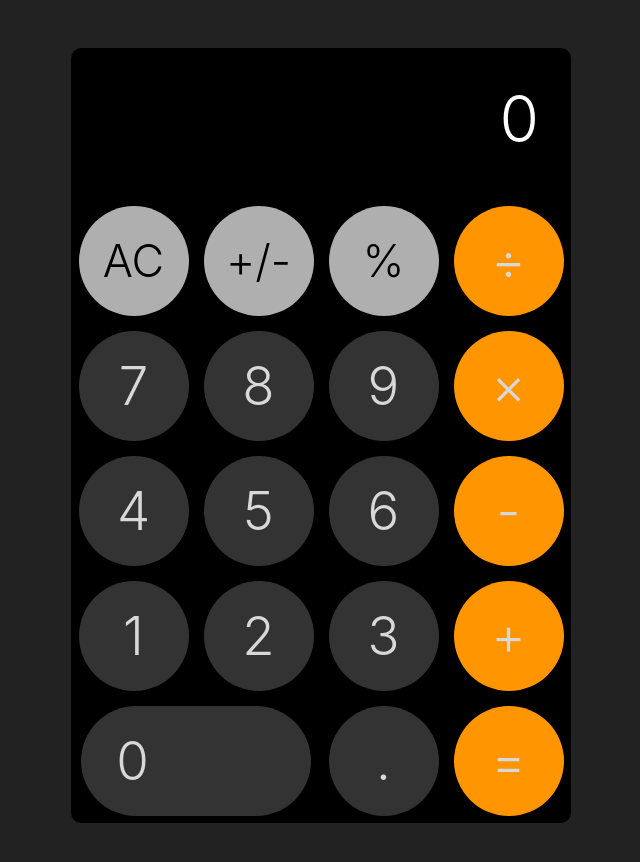
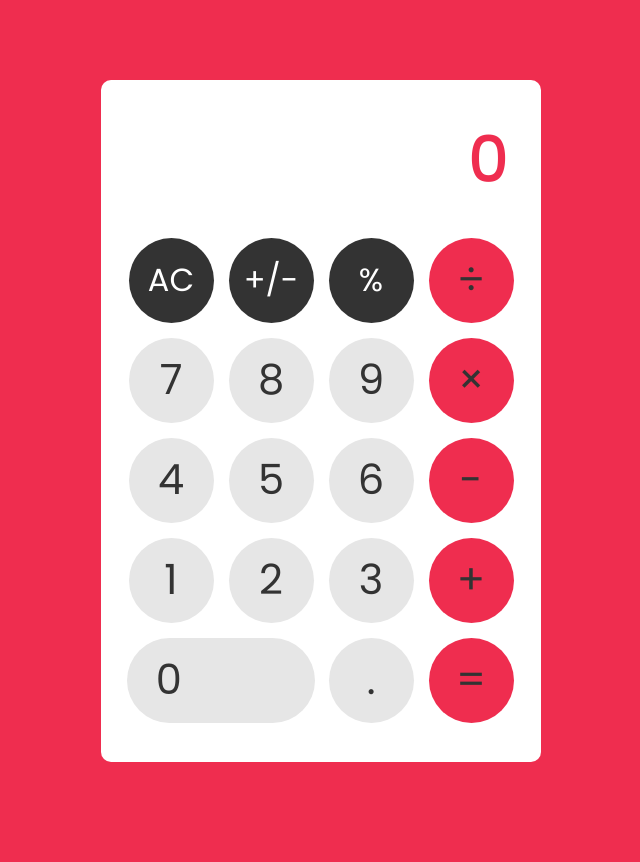
Before and after one commit to IbnDaanis/Calculator, a plain HTML site: page index.html in a window 1280 px wide. Shown: the whole page, without its empty margins (319-959 px from the left). Drawn offline with Linux system fonts and the light colour scheme.

Commit message:
Changed theme style

```diff
--- a/css/style.scss
+++ b/css/style.scss
@@ -1,37 +1,39 @@
+@import url('https://fonts.googleapis.com/css2?family=Poppins:wght@300;400;500&display=swap');
+
 * {
   margin: 0;
   padding: 0;
   box-sizing: border-box;
-  font-family: -apple-system, BlinkMacSystemFont, 'Segoe UI', Roboto, Oxygen,
-    Ubuntu, Cantarell, 'Open Sans', 'Helvetica Neue', sans-serif;
+  font-family: 'Poppins', -apple-system, BlinkMacSystemFont, 'Segoe UI', Roboto,
+    Oxygen, Ubuntu, Cantarell, 'Open Sans', 'Helvetica Neue', sans-serif;
 }
 
 body {
-  background: #222;
+  background: #ef2d4f;
 }
 
 .container {
   margin: 3rem auto;
   border-radius: 10px;
   .calculator {
-    width: 500px;
+    width: 440px;
     height: 100%;
     margin: 0 auto;
     border-radius: 10px;
-
+    padding: 2rem 0;
     .display {
       width: 100%;
       height: 150px;
       padding: 1rem;
-      background: black;
+      background: white;
       border-radius: 10px 10px 0 0;
       display: flex;
       justify-content: center;
       align-items: center;
       h2 {
         font-size: 4rem;
-        font-weight: 300;
-        color: white;
+        font-weight: 500;
+        color: #ef2d4f;
         text-align: right;
         padding: 1rem;
         height: 100%;
@@ -42,47 +44,62 @@ body {
     }
     .buttons {
       border-radius: 0 0 10px 10px;
-      background: black;
+      background: white;
       display: grid;
-      grid-template-columns: repeat(4, 125px);
-      grid-template-rows: repeat(5, 125px);
+      grid-template-columns: repeat(4, 100px);
+      grid-template-rows: repeat(5, 100px);
       justify-items: center;
+      justify-content: center;
+      padding-bottom: 2rem;
       align-items: center;
       button {
-        height: 110px;
-        width: 110px;
+        height: 85px;
+        width: 85px;
         border-radius: 1000px;
         outline: none;
         border: none;
-        background: #333;
-        color: #d8d8d8;
-        font-size: 3.3rem;
-        font-weight: 300;
+        background: #e6e6e6;
+        color: #333;
+        font-size: 2.6rem;
+        font-weight: 400;
         text-align: center;
         margin: auto;
         line-height: 0px;
         cursor: pointer;
         transition: filter 0.3s ease-in-out;
         &:hover {
+          filter: brightness(0.8);
+        }
+        &:active {
+          filter: brightness(0.8);
+          transform: translateY(1px);
+        }
+      }
+      .top {
+        background: #333;
+        color: white;
+        font-size: 2rem;
+        &:hover {
           filter: brightness(1.2);
         }
         &:active {
-          filter: brightness(1.5);
+          filter: brightness(1.2);
         }
       }
-      .top {
-        background: #afafaf;
-        color: black;
-        font-size: 2.8rem;
-      }
       .operator {
-        background: #ff9500;
+        background: #ef2d4f;
+        &:hover {
+          filter: brightness(1.2);
+        }
+        &:active {
+          filter: brightness(1.2);
+        }
       }
       .zero {
         grid-column: span 2;
-        width: 230px;
+        width: 188px;
         text-align: left;
-        padding-left: 2.2rem;
+        padding-left: 1.8rem;
       }
     }
   }
--- a/js/app.js
+++ b/js/app.js
@@ -4,10 +4,10 @@ const equals = document.querySelector('#equals')
 const display = document.querySelector('#displayText')
 const clearBtn = document.querySelector('#clear')
 
+let input = ''
+let result = ''
 let equation = []
-let result = ''
 let lastOperator = null
-let input = ''
 
 const formatNumber = num => {
   return num > 1000
@@ -24,6 +24,7 @@ const operations = {
 
 const operate = operator => {
   input && equation.push(input)
+  console.log('Input: ', input)
   input = ''
   console.log('Equation: ', equation, 'Last operator: ', lastOperator)
   if (equation.length >= 2) {
@@ -31,8 +32,7 @@ const operate = operator => {
     equation = [result]
   }
   lastOperator = operator
-  console.log(result)
-  console.log('Input: ', input)
+  console.log('Result: ', result)
   display.textContent = formatNumber(result) || '0'
 }
 
@@ -43,10 +43,10 @@ operators.forEach(operator => {
 })
 
 clearBtn.addEventListener('click', () => {
+  input = ''
+  result = ''
   equation = []
-  result = ''
   lastOperator = null
-  input = ''
   display.textContent = '0'
 })
 
@@ -65,9 +65,8 @@ digits.forEach(digit => {
     } else {
       input === '0' ? (input = digit.value) : (input += digit.value)
     }
-    console.log(input)
+    console.log('Input: ', input)
     display.textContent = formatNumber(input)
-    console.log(formatNumber(input))
   })
 })
 
```
Also changed, not shown: css/style.css, 1 other file.
